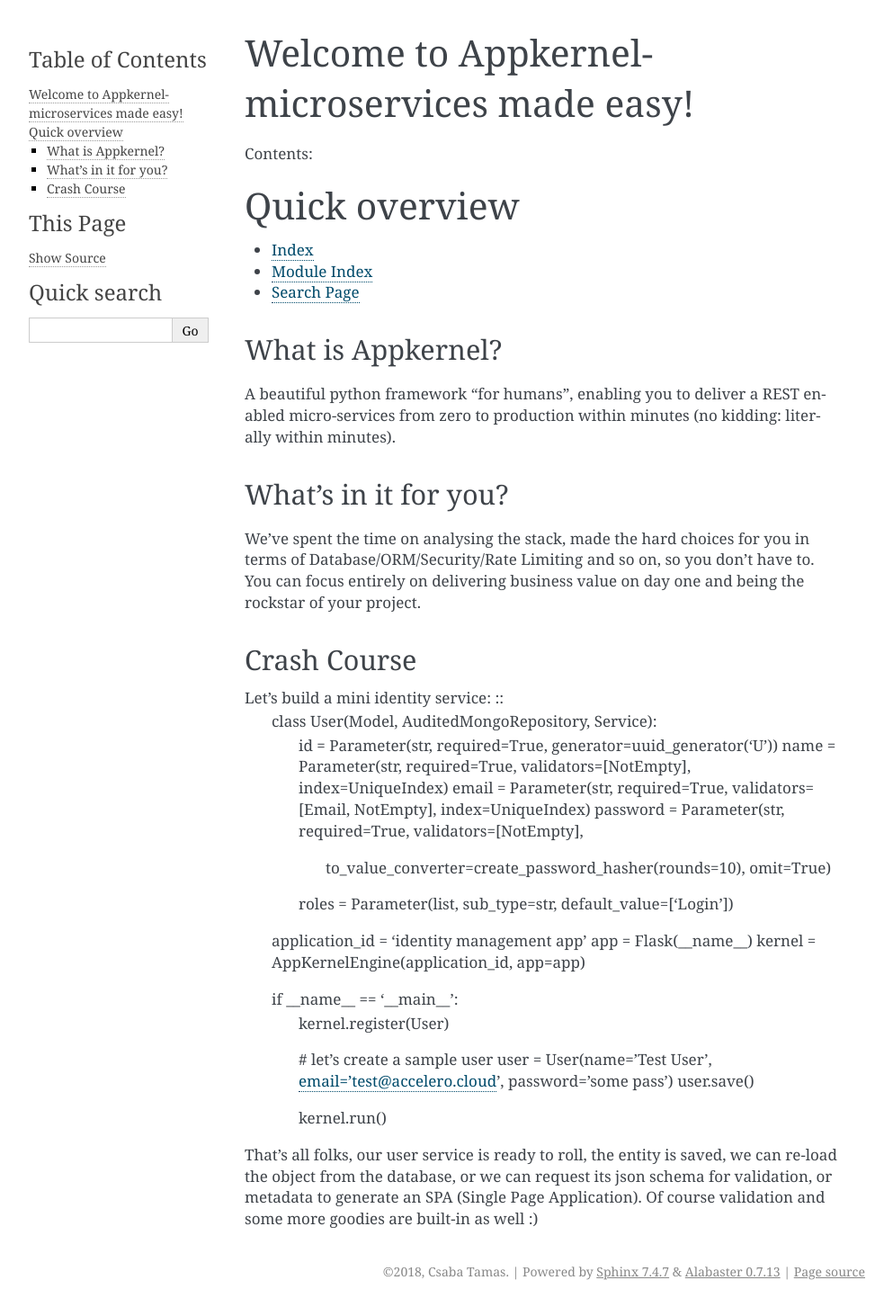
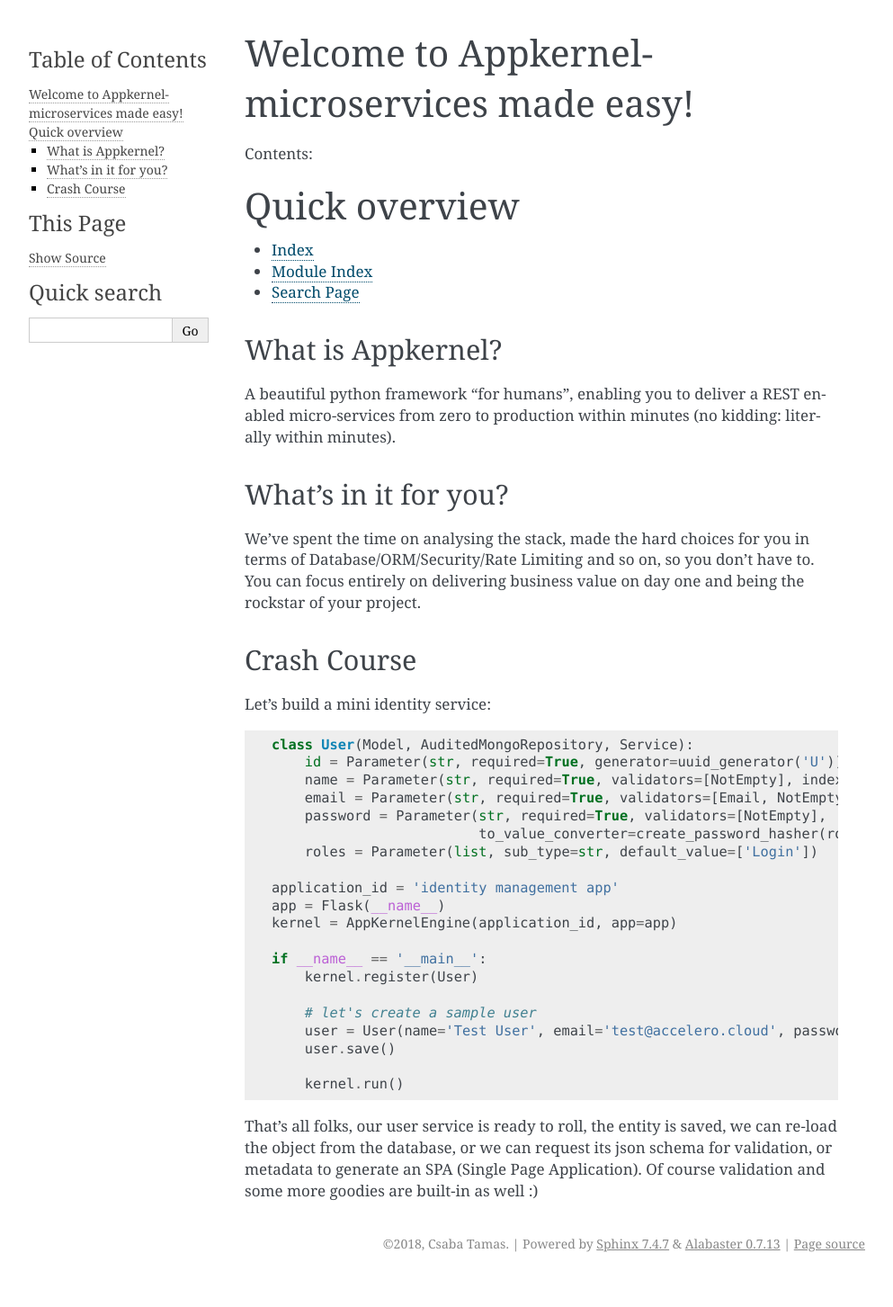
Before and after one commit to accelero-cloud/appkernel, a Sphinx documentation site: the page built from docs/index.rst, in a window 1280 px wide. Shown: the whole page at 90% size, without its empty margins (148-1141 px from the left). Built offline with Sphinx 7.4.7, drawn with Linux system fonts in a browser that asks for light colours; after the commit the page ends 1422 px from its top, so only the background shows below that.

Commit message:
prepping the docs

```diff
--- a/docs/index.rst
+++ b/docs/index.rst
@@ -31,8 +31,8 @@ You can focus entirely on delivering business value on day one and being the roc
 
 Crash Course
 -----------
+Let's build a mini identity service: ::
 
-Let's build a mini identity service: ::
     class User(Model, AuditedMongoRepository, Service):
         id = Parameter(str, required=True, generator=uuid_generator('U'))
         name = Parameter(str, required=True, validators=[NotEmpty], index=UniqueIndex)
```
